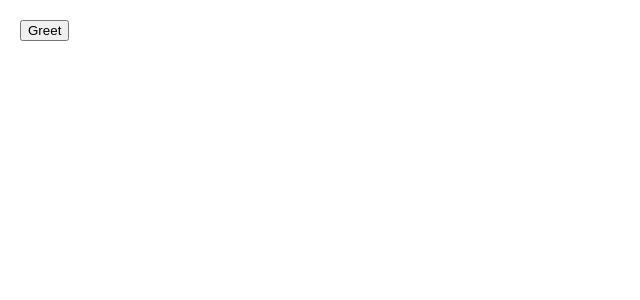
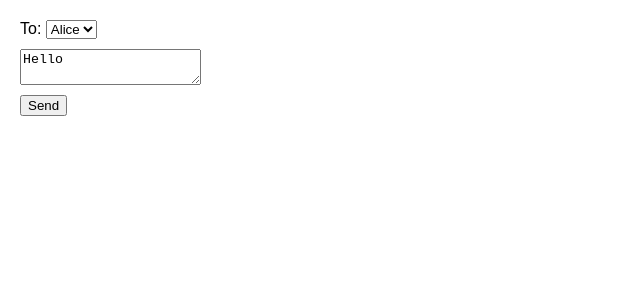
Before and after one commit to jimmycanosa/learning-react, a React (Create React App) app: page / in a window 1280 px wide. Shown: the top 300 px of the page, without its empty margins (0-640 px from the left). Built offline with nearby package versions, Linux system fonts and the light colour scheme.

Commit message:
feat: state over time

```diff
--- a/src/App.js
+++ b/src/App.js
@@ -1,4 +1,4 @@
-import MyApp from './adding-interactivity/state-a-components-memory/remove-unnecessary-state.js';
+import MyApp from './adding-interactivity/state-as-a-snapshot/state-over-time.js';
 
 export default function App() {
   return (
--- /dev/null
+++ b/src/adding-interactivity/state-as-a-snapshot/state-over-time.js
@@ -0,0 +1,31 @@
+import { useState } from 'react';
+
+export default function Form() {
+  const [to, setTo] = useState('Alice');
+  const [message, setMessage] = useState('Hello');
+
+  function handleSubmit(e) {
+    e.preventDefault();
+    setTimeout(() => {
+      alert(`You said ${message} to ${to}`);
+    }, 5000);
+  }
+
+  return (
+    <form onSubmit={handleSubmit}>
+      <label>
+        To:{' '}
+        <select value={to} onChange={(e) => setTo(e.target.value)}>
+          <option value='Alice'>Alice</option>
+          <option value='Bob'>Bob</option>
+        </select>
+      </label>
+      <textarea
+        placeholder='Message'
+        value={message}
+        onChange={(e) => setMessage(e.target.value)}
+      />
+      <button type='submit'>Send</button>
+    </form>
+  );
+}
--- a/src/styles.css
+++ b/src/styles.css
@@ -46,6 +46,8 @@
   padding-inline-start: 20px;
 }
 
-h1 {
-  margin-top: 10px;
+label,
+textarea {
+  margin-bottom: 10px;
+  display: block;
 }
```
